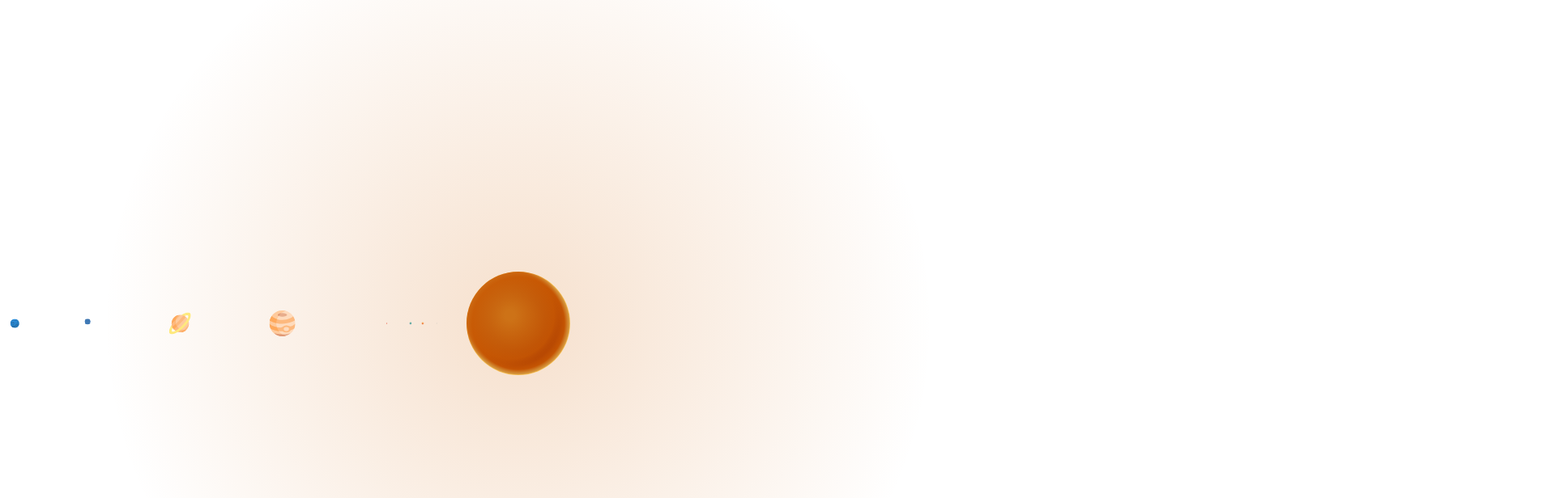
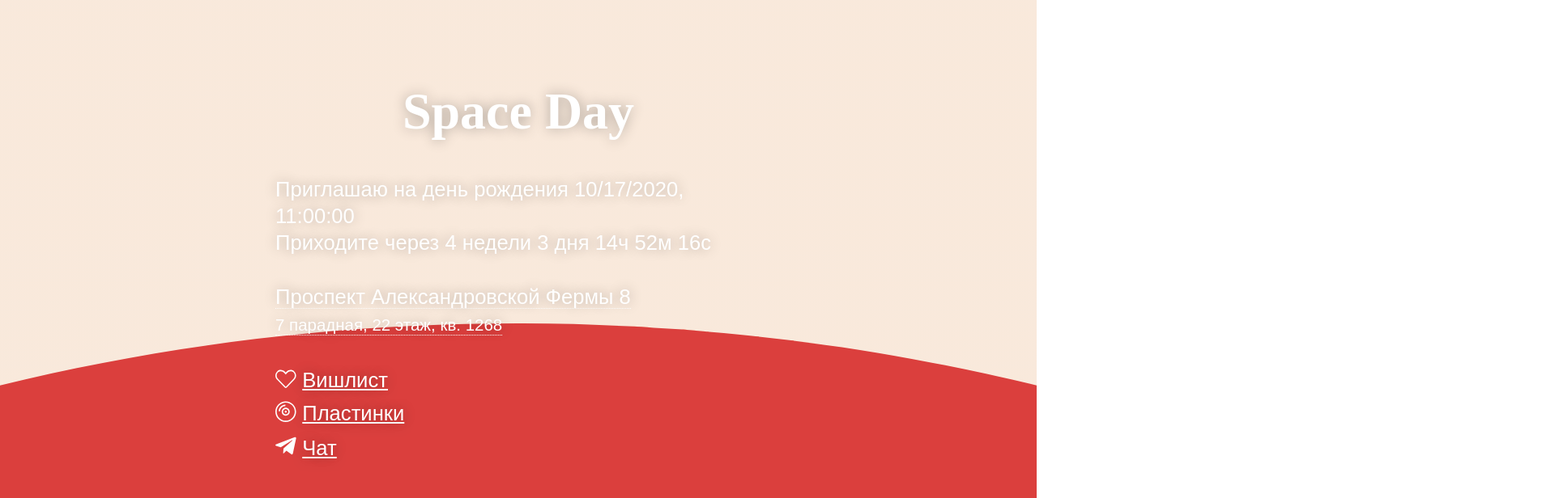
Before and after one commit to ErBlack/spaceday, a Svelte app: page / in a window 1280 px wide. Shown: the top 616 px of the page at 81% size, 1920 px wide, since content can reach past the window. Built offline with nearby package versions, Linux system fonts and the light colour scheme; the HTML template or start-up script is replaced by a standard one.

Commit message:
invintation

```diff
--- a/spaceday/global.css
+++ b/spaceday/global.css
@@ -10,10 +10,10 @@ body {
 	box-sizing: border-box;
 	overflow: hidden;
 	background-color: #21204A;
-	background-image: radial-gradient(rgba(33, 32, 74, .1), rgba(33, 32, 74, .8)), url("/spaceday/bg.jpg");
+	background-image: radial-gradient(rgba(33, 32, 74, 0), rgba(33, 32, 74, .5)), url("/spaceday/bg.jpg");
 	background-size: cover, cover;
 	background-repeat: no-repeat, no-repeat;
-	box-shadow: inset 0 0 150px rgba(0,0,0,.2);
+	box-shadow: inset 0 0 5vw rgba(0,0,0,.2);
 }
 
 a {
--- a/spaceday/index.html
+++ b/spaceday/index.html
@@ -14,7 +14,7 @@
 	<title>spaceday</title>
 
 	<link rel='icon' type='image/png' href='/spaceday/favicon.png'>
-	<link href="https://fonts.googleapis.com/css2?family=Bungee+Shade&display=swap" rel="stylesheet">
+	<link href="https://fonts.googleapis.com/css2?family=Bungee+Shade&family=Yanone+Kaffeesatz:wght@200&display=swap" rel="stylesheet">
 	<link rel='stylesheet' href='/spaceday/global.css'>
 	<link rel='stylesheet' href='/spaceday/bundle.css'>
 
--- a/src/App.svelte
+++ b/src/App.svelte
@@ -1,29 +1,6 @@
 <script>
 	import Space from './Space/Space.svelte';
-    import Timer from './Timer.svelte';
-	import Links from './Links.svelte';
-	import Twitter from './Twitter.svelte';
-
-	const start = new Date('2020-10-17T11:00:00.000Z');
+	import Invintation from './Invintation.svelte';
 </script>
-<style>
-	.ribbon { display: none; }
-</style>
+<Invintation/>
 <Space/>
-<div class="ribbon">
-	Приглашаю на день рождения
-	{start.toLocaleString().slice(0, -3)}
-	Приходите через
-	<Timer start={start}/>
-	<br/>
-	Проспект Александровской Фермы 8
-	<div class="address">
-		7 парадная, 22 этаж, кв. 1268
-	</div>
-	<br/>
-	<Links/>
-	<br/>
-	<footer>
-		<Twitter/>
-	</footer>
-</div>
--- /dev/null
+++ b/src/Header.svelte
@@ -0,0 +1,14 @@
+<style>
+h1 {
+    font-family: "Bungee Shade";
+    font-size: 4em;
+    text-align: center;
+}
+
+@media all and (max-width: 550px) {
+  h1 {
+    font-size: 10vw;
+  }
+}
+</style>
+<h1>Space Day</h1>
--- /dev/null
+++ b/src/Invintation.svelte
@@ -0,0 +1,58 @@
+<script>
+    import Timer from './Timer.svelte';
+	import Links from './Links.svelte';
+	import Twitter from './Twitter.svelte';
+	import Header from './Header.svelte';
+
+	const start = new Date('2020-10-17T11:00:00.000Z');
+</script>
+<style>
+	.invintation {
+		position: absolute;
+		color: #fff;
+		left: 0;
+		right: 0;
+		box-sizing: padding-box;
+		max-width: 600px;
+		margin: 50px auto;
+		padding: 0 25px;
+		z-index: 1;
+		text-shadow: 0 0 1em rgba(0,0,0,.3);
+		font-family: 'Yanone Kaffeesatz', sans-serif;
+	}
+
+	section {
+		font-size: 1.6em;
+		line-height: 1.3em;
+	}
+
+	.address {
+		font-size: .8em;
+		line-height: 1em;
+		margin: 0;
+	}
+
+	a {
+		color: #fff;
+		border-bottom: dotted #ffffff 1px;
+		text-decoration: none;
+	}
+</style>
+<div class="invintation">
+	<Header/>
+		<section>
+		Приглашаю на день рождения
+		{start.toLocaleString().slice(0, -3)}
+		<br/>
+		Приходите через	<Timer start={start}/>
+		<br/><br/>
+		<a href="https://yandex.ru/maps/-/CCQxr8VeOC">
+			Проспект Александровской Фермы 8<br>
+			<span class="address">
+				7 парадная, 22 этаж, кв. 1268
+			</span>
+		</a>
+		<br/><br/>
+		<Links/>
+	</section>
+</div>
--- a/src/Links.svelte
+++ b/src/Links.svelte
@@ -24,18 +24,14 @@
 
 	.icon {
 		display: block;
-		opacity: 0;
-		animation-fill-mode: forwards;
 		margin-right: .3em;
 	}
 
 	.row {
-		width: 20em;
-		overflow: hidden;
-		white-space: nowrap;
 		display: flex;
-		line-height: 1.8em;
-    	align-items: center;
+		line-height: 1em;
+		align-items: center;
+		padding: .2em 0;
 	}
 </style>
 <div>
--- a/src/Space/Animations/ScaleFromMars.svelte
+++ b/src/Space/Animations/ScaleFromMars.svelte
@@ -12,6 +12,6 @@ import {
     dur="{PLANETARY_DURATION}"
     calcMode="spline"
     keySplines="{PLANETARY_SPLINES}"
-    values="{FROM_MARS.values.join(';')}"
+    values="3500;1"
     repeatCount="indefinite"
 />
--- a/src/Space/Animations/animations.js
+++ b/src/Space/Animations/animations.js
@@ -2,12 +2,16 @@ import { mars } from '../dimensions.js';
 
 export const PLANETARY_DURATION = '100s';
 export const PLANETARY_SPLINES = '0 .7 0 1';
+export const MARS_SCALE_FACTOR = 3000;
 
 export const FROM_MARS = {
     x: mars.x + mars.size / 2,
     y: mars.y * 0.99997,
-    values: [3000, 1],
+    values: [MARS_SCALE_FACTOR, 1],
     get translate() {
-        return this.values.map((scale) => scale === 1 ? '0,0' : `${-(scale - 1) * this.x},${-(scale - 1) * this.y}`);
+        return [this.zoom, '0,0'];
+    },
+    get zoom() {
+        return `${-(MARS_SCALE_FACTOR - 1) * this.x},${-(MARS_SCALE_FACTOR - 1) * this.y}`;
     }
 }
--- a/src/Space/Space.svelte
+++ b/src/Space/Space.svelte
@@ -11,19 +11,26 @@ import Neptune from './Neptune.svelte';
 
 import ScaleFromMars from './Animations/ScaleFromMars.svelte';
 import TranslateFromMars from './Animations/TranslateFromMars.svelte';
+import { FROM_MARS, MARS_SCALE_FACTOR } from './Animations/animations.js';
 
-import { SYSTEM_RADIUS_PX } from './dimensions.js';
+import { SYSTEM_RADIUS_PX, mars } from './dimensions.js';
 </script>
 <style>
-.holder {
+.container {
+    position: absolute;
+    overflow: hidden;
+    left: 0;
+    top: 0;
+    right: 0;
+    bottom: 0;
+}
+
+.center {
     position: absolute;
     width: 0;
     height: 0;
-    left: 0;
-    right: 0;
-    top: 0;
-    bottom: 0;
-    margin: auto;
+    top: 50%;
+    left: 50%;
 }
 .space {
     transform: translate(-50%, -50%);
@@ -39,14 +46,13 @@ import { SYSTEM_RADIUS_PX } from './dimensions.js';
         width: 100vw;
     }
 }
+
 </style>
-
-<div class="holder">
-    <svg class="space" viewBox="0 0 {SYSTEM_RADIUS_PX * 2} {SYSTEM_RADIUS_PX * 2}">
-        <g>
-            <TranslateFromMars/>
-            <g>
-                <ScaleFromMars/>
+<div class="container">
+    <div class="center">
+        <svg class="space" viewBox="{-SYSTEM_RADIUS_PX} {-SYSTEM_RADIUS_PX} {SYSTEM_RADIUS_PX * 2} {SYSTEM_RADIUS_PX * 2}">
+            <g transform="scale(3500)">
+            <!-- <ScaleFromMars/> -->
             <Sun/>
             <Mercury/>
             <Venus/>
@@ -57,6 +63,6 @@ import { SYSTEM_RADIUS_PX } from './dimensions.js';
             <Uranus/>
             <Neptune/>
             </g>
-        </g>
         </svg>
     </div>
+</div>
--- a/src/Space/Sun.svelte
+++ b/src/Space/Sun.svelte
@@ -1,8 +1,9 @@
 <script>
-import { SYSTEM_RADIUS_PX } from './dimensions.js';
+import { SYSTEM_RADIUS_PX, sun } from './dimensions.js';
 
 const galo = SYSTEM_RADIUS_PX * 0.8;
-const r = SYSTEM_RADIUS_PX / 10;
+
+const { r, centerX, size } = sun;
 
 </script>
 <radialGradient id="sun-galo"
@@ -25,7 +26,7 @@ const r = SYSTEM_RADIUS_PX / 10;
 </radialGradient>
 
 <g class="sun">
-<circle class="sun-bg" cx="{SYSTEM_RADIUS_PX}" cy="{SYSTEM_RADIUS_PX}" r="{galo}" fill="url(#sun-galo)" stroke="none" />
-<circle class="sun-bg" cx="{SYSTEM_RADIUS_PX}" cy="{SYSTEM_RADIUS_PX}" r="{r}" fill="url(#sun-base)" stroke="none" />
-<circle class="sun-light" cx="{SYSTEM_RADIUS_PX}" cy="{SYSTEM_RADIUS_PX}" r="{r}" fill="url(#sun-light)" stroke="none" />
+<circle class="sun-bg" cx="{centerX + size}" cy="0" r="{galo}" fill="url(#sun-galo)" stroke="none" />
+<circle class="sun-bg" cx="{centerX + size}" cy="0" r="{r}" fill="url(#sun-base)" stroke="none" />
+<circle class="sun-light" cx="{centerX + size}" cy="0" r="{r}" fill="url(#sun-light)" stroke="none" />
 </g>
--- a/src/Space/dimensions.js
+++ b/src/Space/dimensions.js
@@ -1,43 +1,48 @@
+export const SYSTEM_RADIUS_PX = 2500;
+
 const DIMENSIONS = {
+    sun: {
+        distance: 0,
+        size: SYSTEM_RADIUS_PX / 5
+    },
     mercury: {
         distance: 57909000 * 1.5,
-        size: 4879.4
+        realSize: 4879.4
     },
     venus: {
         distance: 108160000 * 1.5,
-        size: 12103.6
+        realSize: 12103.6
     },
     earth: {
         distance: 149600000 * 1.5,
-        size: 12756.3
+        realSize: 12756.3
     },
     mars: {
         distance: 227990000 * 1.5,
-        size: 6792.4
+        realSize: 6792.4
     },
     jupiter: {
         distance: 778360000 * 1.2,
-        size: 142984
+        realSize: 142984
     },
     saturn: {
         distance: 1443500000,
-        size: 120536
+        realSize: 120536
     },
     uranus: {
         distance: 1872400000,
-        size: 51118
+        realSize: 51118
     },
     neptune: {
         distance: 4498400000 / 2,
-        size: 49528
+        realSize: 49528
     },
 };
 
-export const SYSTEM_RADIUS_PX = 2500;
 const SYSTEM_BORDER_PX = SYSTEM_RADIUS_PX - (SYSTEM_RADIUS_PX / 8);
 const BIGGEST_PLANET_PX = SYSTEM_RADIUS_PX / 20;
 const FAREST_PLANET_PX = SYSTEM_BORDER_PX - (SYSTEM_RADIUS_PX / 50);
-const PLANET_SIZE_COEFFICIENT = BIGGEST_PLANET_PX / DIMENSIONS.jupiter.size;
+const PLANET_SIZE_COEFFICIENT = BIGGEST_PLANET_PX / DIMENSIONS.jupiter.realSize;
 const PLANET_DISTANCE_COEFFICIENT = FAREST_PLANET_PX / DIMENSIONS.neptune.distance
 
 const {
@@ -48,22 +53,51 @@ const {
     jupiter,
     saturn,
     uranus,
-    neptune
+    neptune,
+    sun
 } = Object.keys(DIMENSIONS).reduce((acc, key) => {
     const {
         distance,
-        size
+        realSize
     } = DIMENSIONS[key];
-    const size_px = Math.round(size * PLANET_SIZE_COEFFICIENT);
+    const size = realSize ? Math.round(realSize * PLANET_SIZE_COEFFICIENT) : DIMENSIONS[key].size;
+    const r = size / 2;
+    const offset = Math.round(distance * PLANET_DISTANCE_COEFFICIENT);
+    const x = SYSTEM_BORDER_PX - Math.round(distance * PLANET_DISTANCE_COEFFICIENT);
+    const y = -r;
 
     acc[key] = {
-        size: size_px,
-        x: SYSTEM_BORDER_PX - Math.round(distance * PLANET_DISTANCE_COEFFICIENT),
-        y: SYSTEM_RADIUS_PX - size_px / 2
+        size,
+        x,
+        y,
+        r,
+        offset,
+        centerX: x - r
     }
 
     return acc;
 }, {});
+
+const prepare = ((dx, dy) => (p) => {
+    p.x += dx;
+    p.centerX += dx;
+    p.y += dy;
+
+    return p;
+})(-mars.x -mars.r, mars.r);
+
+[
+    mercury,
+    venus,
+    earth,
+    mars,
+    jupiter,
+    saturn,
+    uranus,
+    neptune,
+    sun,
+].map(prepare);
+
 
 export {
     mercury,
@@ -73,5 +107,6 @@ export {
     jupiter,
     saturn,
     uranus,
-    neptune
+    neptune,
+    sun
 };
```
Lines whose indentation alone changed are shown as unchanged.
